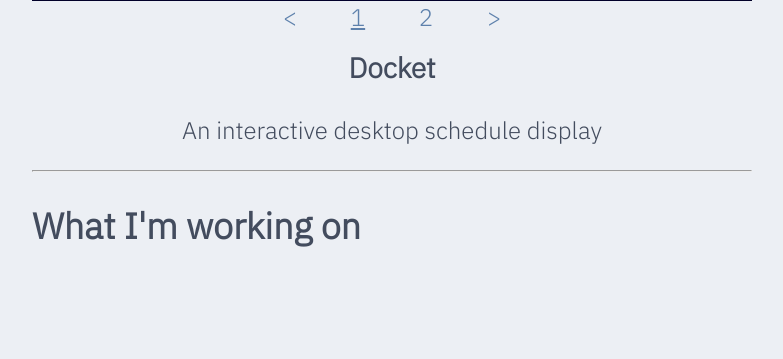
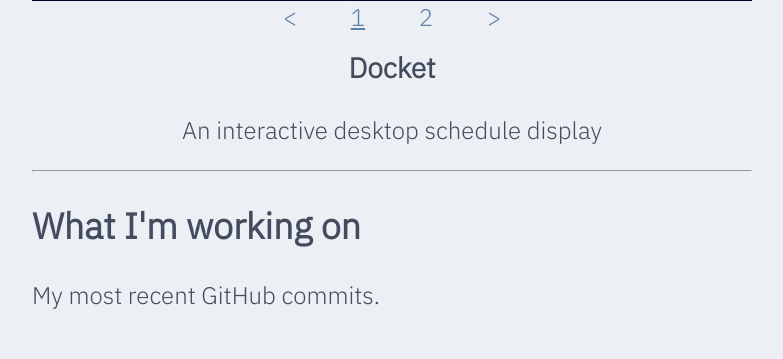
Before and after one commit to cgvillarroel/lab2, a PHP site: page /week5/works.html in a window 1280 px wide. Shown: the part 846-1205 px from the top of the page, without its empty margins (248-1031 px from the left). Before the commit the page ends 1093 px from the top, so only its background shows below. Run offline with PHP 8.4, Linux system fonts and the light colour scheme.

Commit message:
updated works page style

```diff
--- a/week5/style.css
+++ b/week5/style.css
@@ -44,7 +44,6 @@ body {
   display: block;
   float: left;
 }
-
 
 #carousel a {
   padding: 0;
--- /dev/null
+++ b/week5/works.css
@@ -0,0 +1,5 @@
+@import "style.css";
+
+#commits ul li {
+  margin-top: -3em;
+}
--- a/week5/works.html
+++ b/week5/works.html
@@ -3,7 +3,7 @@
 <html lang="en">
   <head>
     <title>Chuse</title>
-    <link rel="stylesheet" href="style.css">
+    <link rel="stylesheet" href="works.css">
   </head>
   <body>
     <div class="content">
@@ -41,6 +41,7 @@
       </div>
       <hr />
       <h2>What I'm working on</h2>
+      <p>My most recent GitHub commits.</p>
       <div id="commits">
       </div>
     </div>
```
